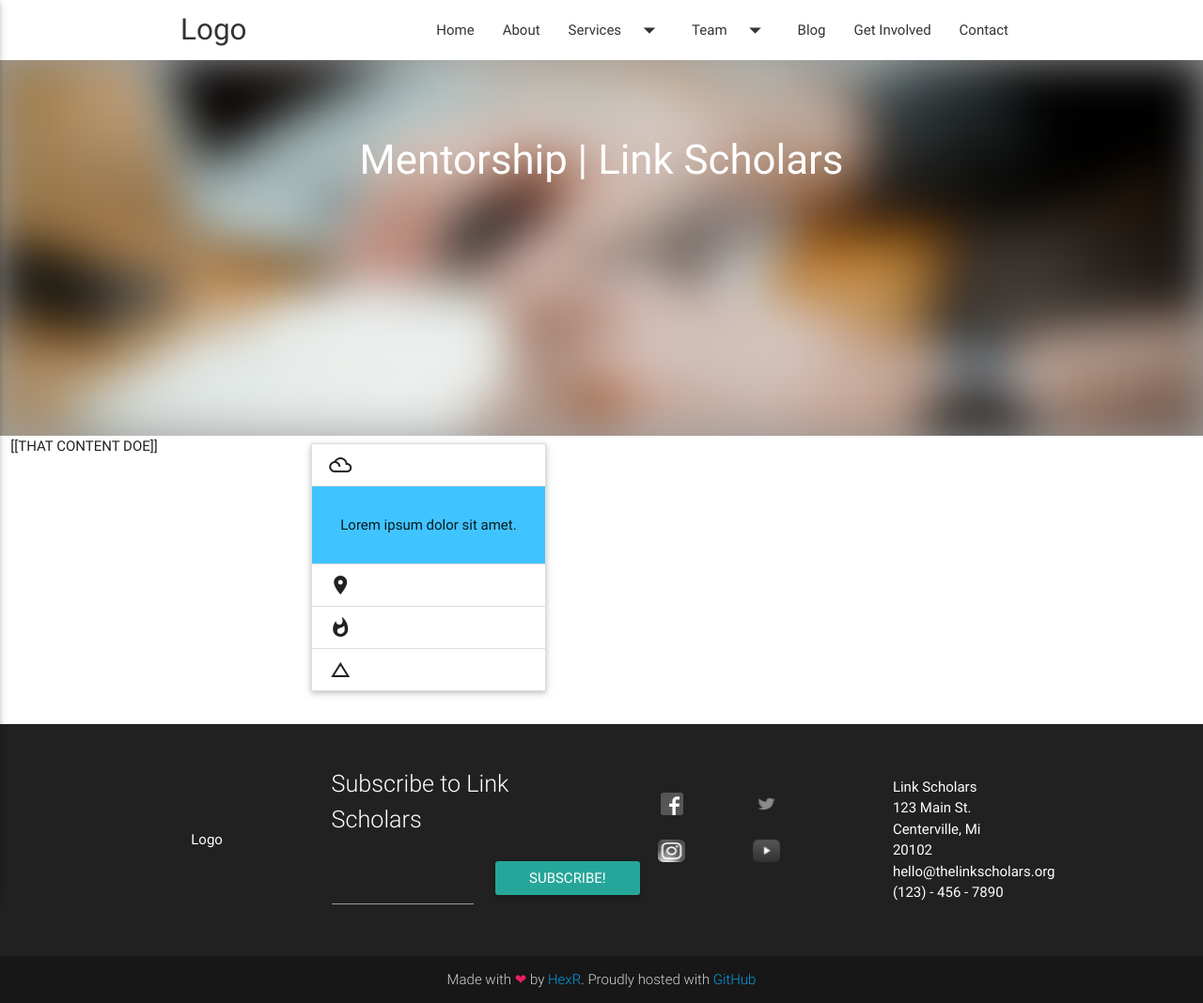
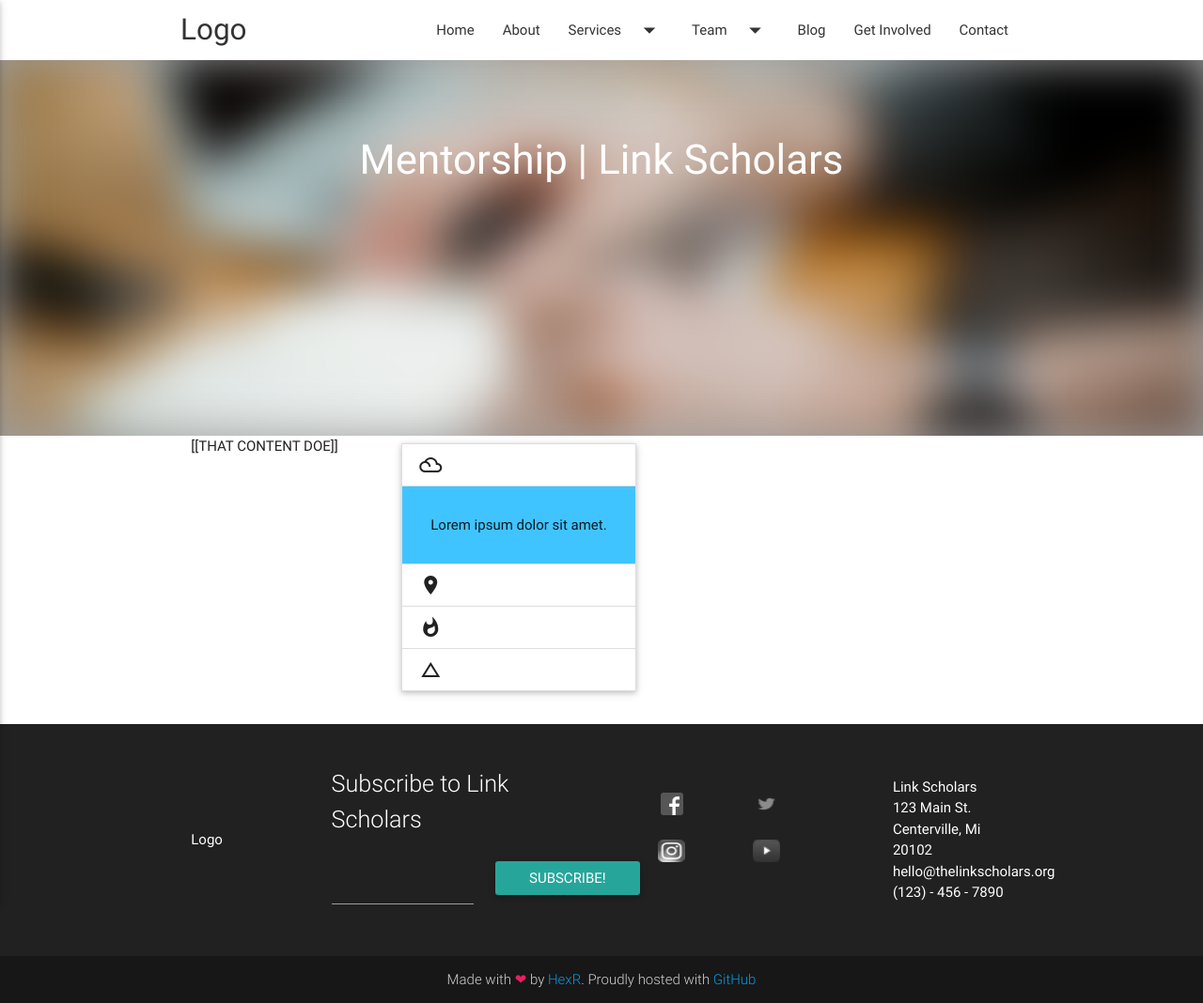
Before and after one commit to waffle-iron/thelinkscholars.github.io, a Jekyll site: the page built from mentorship/index.html, in a window 1280 px wide. Shown: the whole page at 94% size. Built offline with Jekyll 4.4.1, drawn with Linux system fonts in a browser that asks for light colours; nearby versions of some CDN libraries; Markdown is read by kramdown in place of the engine named in the settings.

Commit message:
Mentorship page fixes

```diff
--- a/mentorship/index.html
+++ b/mentorship/index.html
@@ -3,7 +3,7 @@ layout: hero
 leadingpath: ./
 hero-title: Mentorship | Link Scholars
 ---
-<div class="row">
+<div class="row container">
 	<div class="col s12 m3">
 		[[THAT CONTENT DOE]]
 	</div>
```
